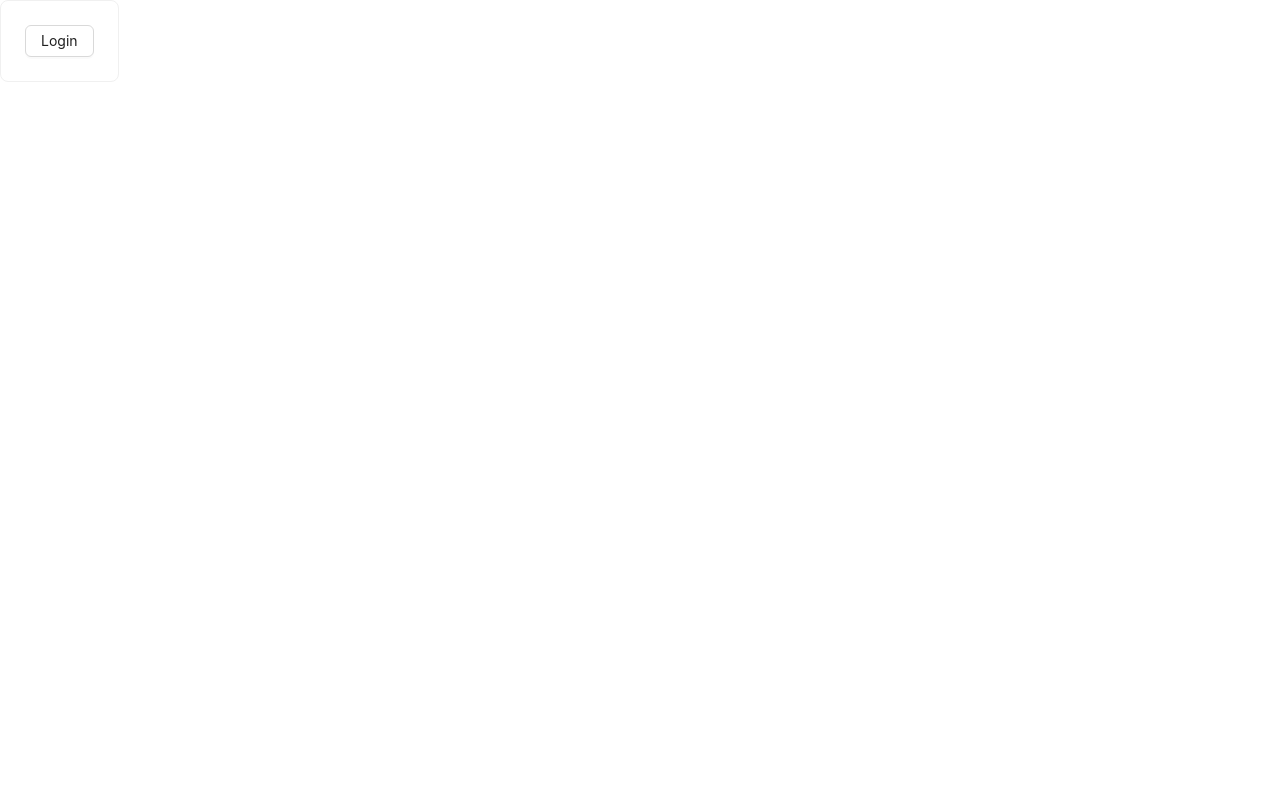
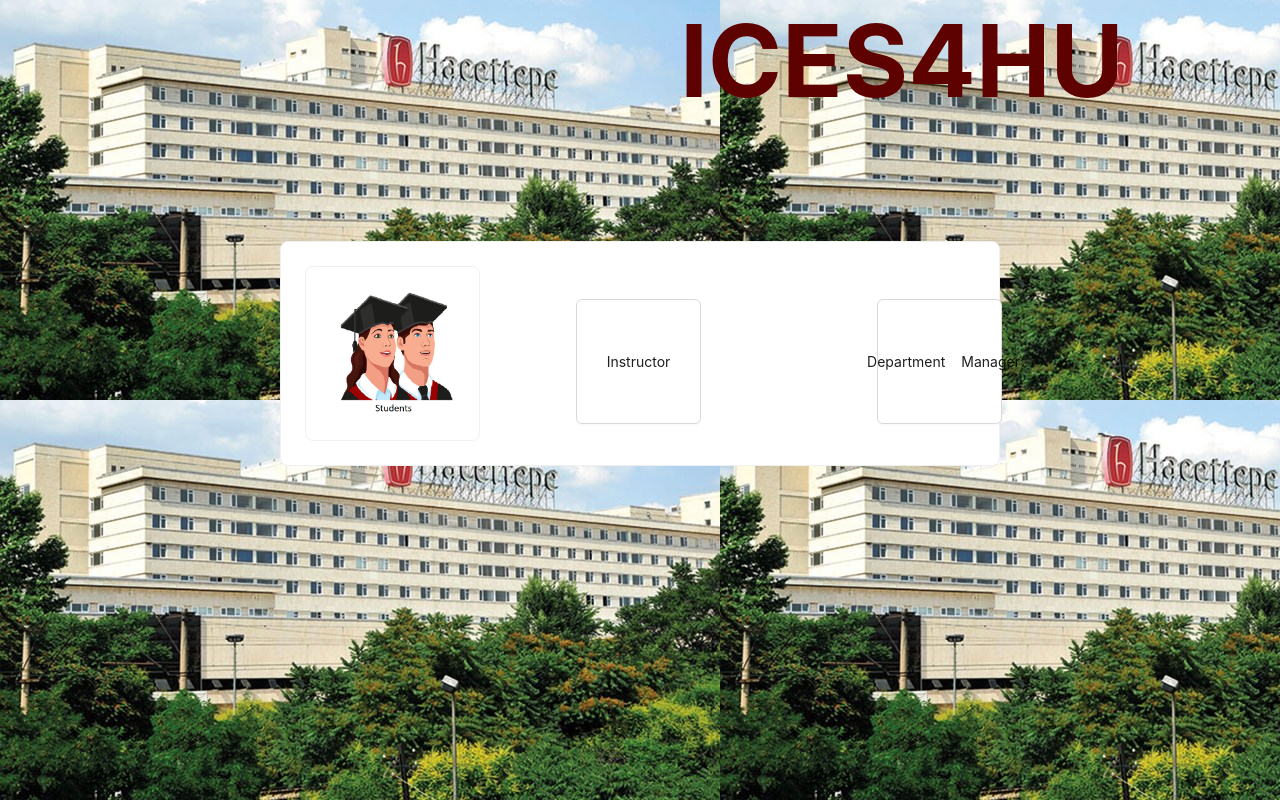
Before and after one commit to saegfa/384Project, a React (Create React App) app in the folder Frontend/: page / in a window 1280 px wide. Built offline with nearby package versions, Linux system fonts and the light colour scheme.

Commit message:
öngösterim 2

```diff
--- a/Frontend/src/App.js
+++ b/Frontend/src/App.js
@@ -8,7 +8,7 @@
     <Router>
       <Routes>
         <Route path='/' element = {<HomePage/>} />
-        <Route path='/Login' element={<LoginPage />} />
+        <Route path='/Student' element={<LoginPage />} />
       </Routes>
     </Router>
   );
--- a/Frontend/src/Components/Pages/HomePage.js
+++ b/Frontend/src/Components/Pages/HomePage.js
@@ -1,14 +1,23 @@
 import React from "react";
 import {Button, Card, Space} from 'antd';
+import Student from "../../students.png"
+import background from "../../hacettepe-universitesi.jpg"
 
 const HomePage = () => {
   return(
-    <div>
-      <Space direction='horizontal' size='middle'>
-        <Card>
-          <Button href='/Login'>Login</Button>
+    <div style={{height:'100vh',backgroundImage: `url(${background})`}}>
+      <h2 style={{fontSize:'100px',color:'#5e0101',margin:'0vh 85vh 0vh'}}>ICES4HU</h2>
+        <Card style={{margin:'15vh 35vh 0px'}}>
+          <Space direction='horizontal' size='middle'>
+            <Card style={{height:'175px', width:'175px'}}>
+              <a href='/Student'>
+                <img style={{height:'125px', width:'125px'}} src={Student}/>
+              </a>
+            </Card>
+            <Button style={{height:'125px',width:'125px',margin:'16px 80px 0px'}} href='/Student'><br/><br/>Instructor<br/></Button>
+            <Button style={{height:'125px',width:'125px',margin:'16px 80px 0px'}} href='/Student'><br/>Department<br/>Manager</Button>
+          </Space>
         </Card>
-      </Space>
     </div>
   )
 }
--- a/Frontend/src/Components/Pages/LoginPage.js
+++ b/Frontend/src/Components/Pages/LoginPage.js
@@ -1,4 +1,4 @@
-import {Form, Checkbox, Button, Input} from 'antd'
+import {Form, Checkbox, Button, Input, Card} from 'antd'
 
 const onFinish = (values) => {
   console.log('Success:', values);
@@ -7,6 +7,7 @@
   console.log('Failed:', errorInfo);
 };
 const LoginPage = () => (
+  <Card style={{width:'800px',margin:'150px 400px 0px'}}>
   <Form
     name="basic"
     labelCol={{
@@ -75,5 +76,6 @@
       </a>
     </Form.Item>
   </Form>
+  </Card>
 );
 export default LoginPage;
```
Also changed, not shown: Frontend/src/hacettepe-universitesi.jpg (added), Frontend/src/students.png (added).
